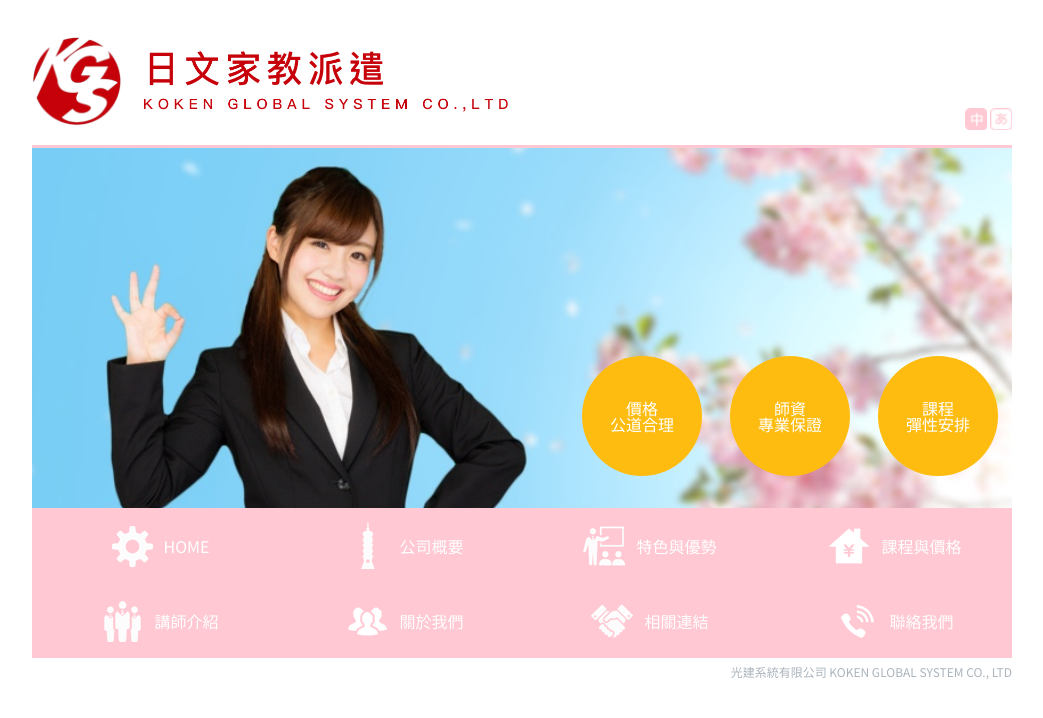
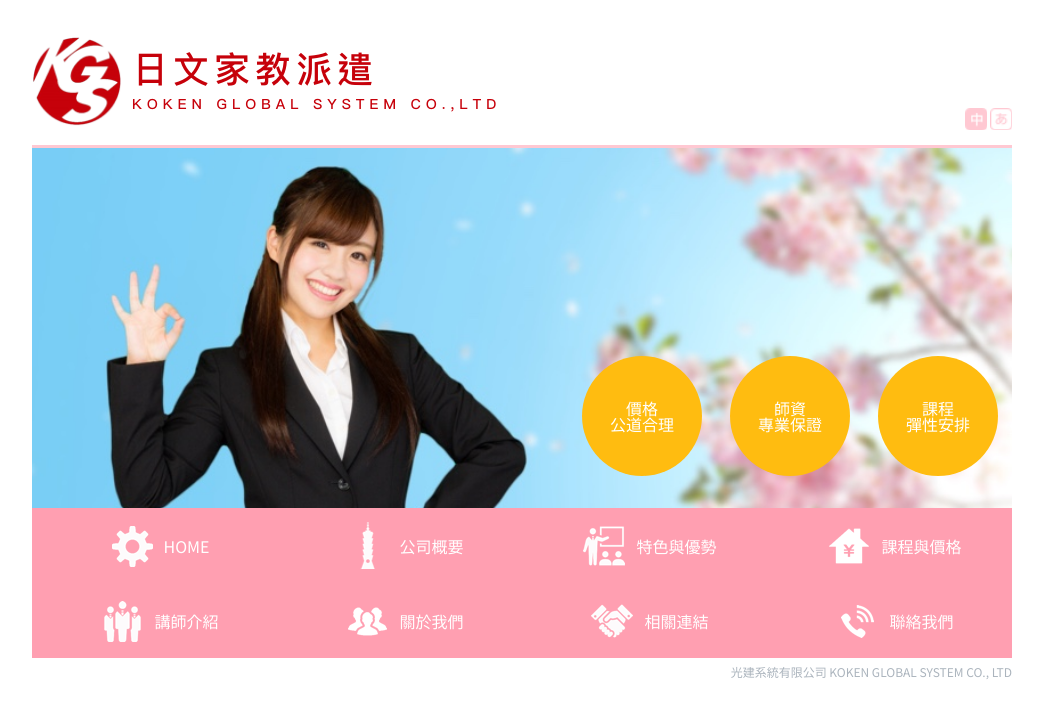
Before and after one commit to kakahikari/kakahikari-web_jpB, a plain HTML site: page index.html in a window 1280 px wide. Shown: the whole page, without its empty margins (118-1161 px from the left). Drawn offline with Linux system fonts and the light colour scheme.

Commit message:
修正 選單&內容顏色, 標題改背景

```diff
--- a/index.html
+++ b/index.html
@@ -9,7 +9,7 @@
   <body>
   <header class="top">
     <div class="title">
-      <img src="images/title@2x.png" alt="" />
+      <!-- <img src="images/title@2x.png" alt="" /> -->
     </div>
     <div class="language only-pc">
       <a class="cht active" href="index.html"></a>
--- a/sass/style.scss
+++ b/sass/style.scss
@@ -55,20 +55,19 @@ header.top {
     min-height: 127px;
     padding-left: 111px;
     padding-right: 100px;
-    background: url("../images/logo.png") no-repeat left center;
-    background-size: 89px 89px !important;
-    @include retina {
-      background: url("../images/logo@2x.png") no-repeat left center;
-    }
+    background:
+      url("../images/logo.png") no-repeat left center,
+      url("../images/title.png") no-repeat left 100px center;
+    background-size:
+      89px 89px,
+      364px 60px;
     @include breakpoint($pad, false) {
       max-width: 476px;
       padding-left: 71px;
       padding-right: 0;
-      background-size: 61px 61px !important;
-    }
-    img {
-      width: 100%;
-      height: auto;
+      background-size:
+      61px 61px,
+      249px 41px;
     }
   }
   .language {
@@ -207,7 +206,7 @@ header.top {
     min-height: 312px;
     padding: 48px 60px;
     color: #fff;
-    background: $pink;
+    background: $peach;
     line-height: 2.25em;
     @include breakpoint($pad, false) {
       padding: 48px 22px;
@@ -409,14 +408,14 @@ nav.index {
     li {
       width: 25%;
       height: 75px;
-      background: $pink;
+      background: $peach;
       text-align: center;
       @include breakpoint($pad, false) {
         height: 106px;
         background: $peach;
       }
       &:hover {
-        background: $peach;
+        background: $pink;
       }
       @for $_i from 1 through 8 {
         &:nth-of-type(#{$_i}) {
```
Also changed, not shown: index2.html (+1 -1 lines), index2_jp.html (+1 -1 lines), index_jp.html (+1 -1 lines), stylesheet/style.css.
